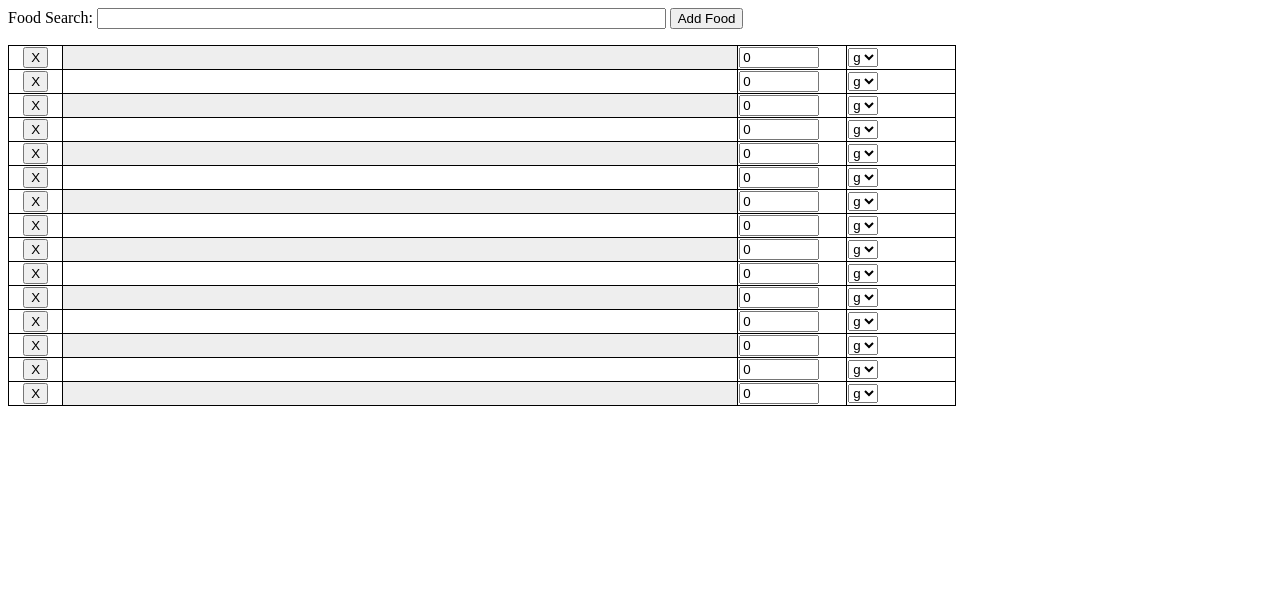
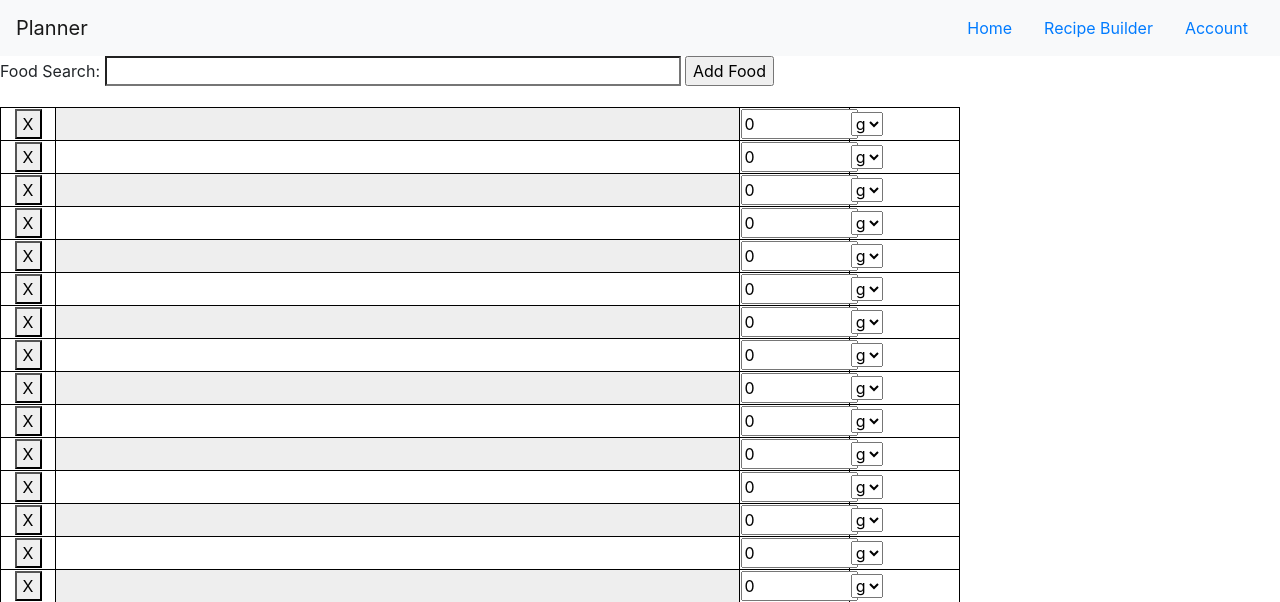
Before and after one commit to Hilldrupca/Flask-App, a Flask app: page / in a window 1280 px wide. Shown: the top 602 px of the page. Run offline with Flask 2, Linux system fonts and the light colour scheme; some libraries are stand-ins or nearby versions.

Commit message:
Added Bootstrap 4 css nav element

```diff
--- a/templates/base.html
+++ b/templates/base.html
@@ -3,9 +3,26 @@
 <head>
     <meta charset='UTF-8'>
     <meta name='viewport' content='width=device-width, initial-scale=1.0'>
+    <link rel='stylesheet' href= '{{ url_for("static", filename="css/main.css") }}'>
+    <link rel='stylesheet' href= "https://stackpath.bootstrapcdn.com/bootstrap/4.5.0/css/bootstrap.min.css" integrity="sha384-9aIt2nRpC12Uk9gS9baDl411NQApFmC26EwAOH8WgZl5MYYxFfc+NcPb1dKGj7Sk" crossorigin="anonymous">
     {% block head %} {% endblock %}
 </head>
 <body>
+    <nav class='navbar navbar-light bg-light'>
+        <a class='navbar-brand' href='/'>Planner</a>
+
+        <ul class='nav justify-content-end'>
+            <li class='nav-item'>
+                <a class='nav-link' href='/'>Home</a>
+            </li>
+            <li class='nav-ite'>
+                <a class='nav-link' href='/recipebuilder/'>Recipe Builder</a>
+            </li>
+            <li class='nav-item'>
+                <a class='nav-link' href='#'>Account</a>
+            </li>
+        </ul>
+    </nav>
     {% block body %} {% endblock %}
 </body>
 </html>
```
